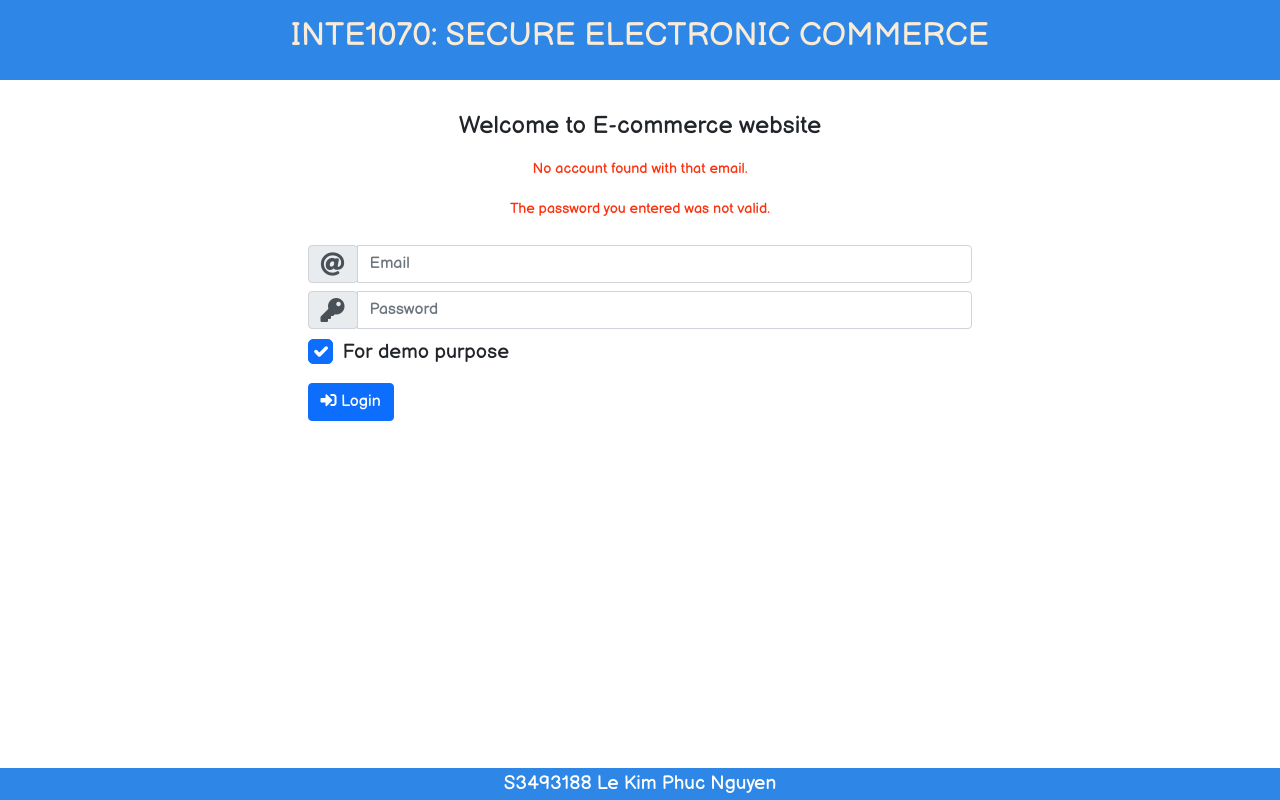
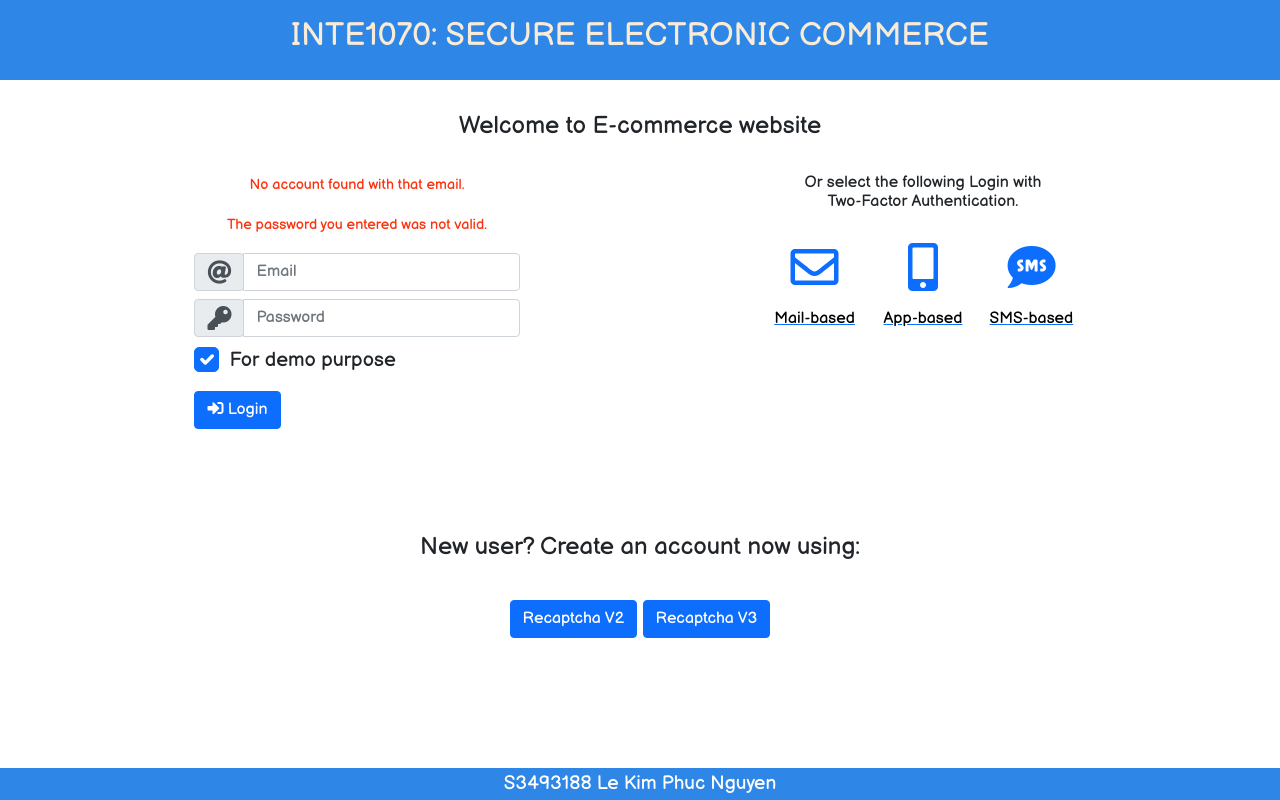
Before and after one commit to jaynguyen89/INTE1070_A1, a PHP site: page /check_user.php in a window 1280 px wide. Run offline with PHP 8.4, Linux system fonts and the light colour scheme; data that the repository does not hold is empty; some libraries are stand-ins or nearby versions.

Commit message:
Done advanced 2FA using Authenticator app.

```diff
--- a/assets/custom.css
+++ b/assets/custom.css
@@ -48,6 +48,26 @@ body {
 .login-row {
     width: 60%;
     margin: 1.5rem auto;
+}
+
+.icon-bar {
+    width: 100%;
+    overflow: auto;
+    margin-top: 1rem;
+}
+
+.icon-bar a {
+    float: left;
+    width: 33.333%;
+    text-align: center;
+    padding: 0.5rem 0;
+    transition: all 0.3s ease;
+    color: #0d6efd;
+    font-size: 3rem;
+}
+
+.icon-bar a span {
+    font-size: 1rem;
 }
 
 .error {
--- a/check_user.php
+++ b/check_user.php
@@ -87,12 +87,7 @@ mysqli_close($link);
     <div class="login-area">
         <h4>Welcome to E-commerce website</h4>
 
-        <?php if ($email_err || $password_err) { ?>
-        <div class="error">
-            <p><?php echo $email_err;?></p>
-            <p><?php echo $password_err;?></p>
-        </div>
-        <?php } ?>
+
 
         <?php if (isset($_SESSION['demo'])) {
             echo '$email = ' . $email . '<br/>';
@@ -105,7 +100,16 @@ mysqli_close($link);
         }
         ?>
 
+        <div class="row">
+            <div class="col-md-6 col-sm-12">
                 <div class="login-row">
+                    <?php if ($email_err || $password_err) { ?>
+                        <div class="error">
+                            <p><?php echo $email_err;?></p>
+                            <p><?php echo $password_err;?></p>
+                        </div>
+                    <?php } ?>
+
                     <form action="./check_user.php" method="post" autocomplete="off">
                         <div class="col-sm-12" style="margin-bottom: 0.5rem;">
                             <div class="form-group">
@@ -143,6 +147,36 @@ mysqli_close($link);
                     </form>
                 </div>
             </div>
+
+            <div class="col-md-6 col-sm-12">
+                <div class="login-row text-center">
+                    <h6>Or select the following Login with<br/>Two-Factor Authentication.</h6>
+                    <div class="icon-bar">
+                        <a href="twofa_basic.php" data-toggle="tooltip" data-placement="top" title="Email-based 2FA">
+                            <i class="far fa-envelope"></i>
+                            <p style="font-size: 1rem; color: black; text-decoration: none;">Mail-based</p>
+                        </a>
+                        <a href="twofa_advance.php" data-toggle="tooltip" data-placement="top" title="Authenticator App">
+                            <i class="fas fa-mobile-alt"></i>
+                            <p style="font-size: 1rem; color: black; text-decoration: none;">App-based</p>
+                        </a>
+                        <a href="twofa_basic.php" data-toggle="tooltip" data-placement="top" title="SMS-based 2FA">
+                            <i class="fas fa-sms"></i>
+                            <p style="font-size: 1rem; color: black; text-decoration: none;">SMS-based</p>
+                        </a>
+                    </div>
+                </div>
+            </div>
+        </div>
+
+        <div class="goto-recaptcha">
+            <h4>New user? Create an account now using:</h4>
+            <br/>
+
+            <a class="btn btn-primary" href="recaptcha_v2.php">Recaptcha V2</a>
+            <a class="btn btn-primary" href="recaptcha_v3.php">Recaptcha V3</a>
+        </div>
+    </div>
 </div>
 
 <div class="footer">S3493188 Le Kim Phuc Nguyen</div>
```
Also changed, not shown: index.html (+27 -4 lines), twofa_advance.php (+144 -0 lines), twofa_basic.php (+0 -13 lines), verify_twofa.php (+10 -6 lines). Lines whose indentation alone changed are shown as unchanged.
